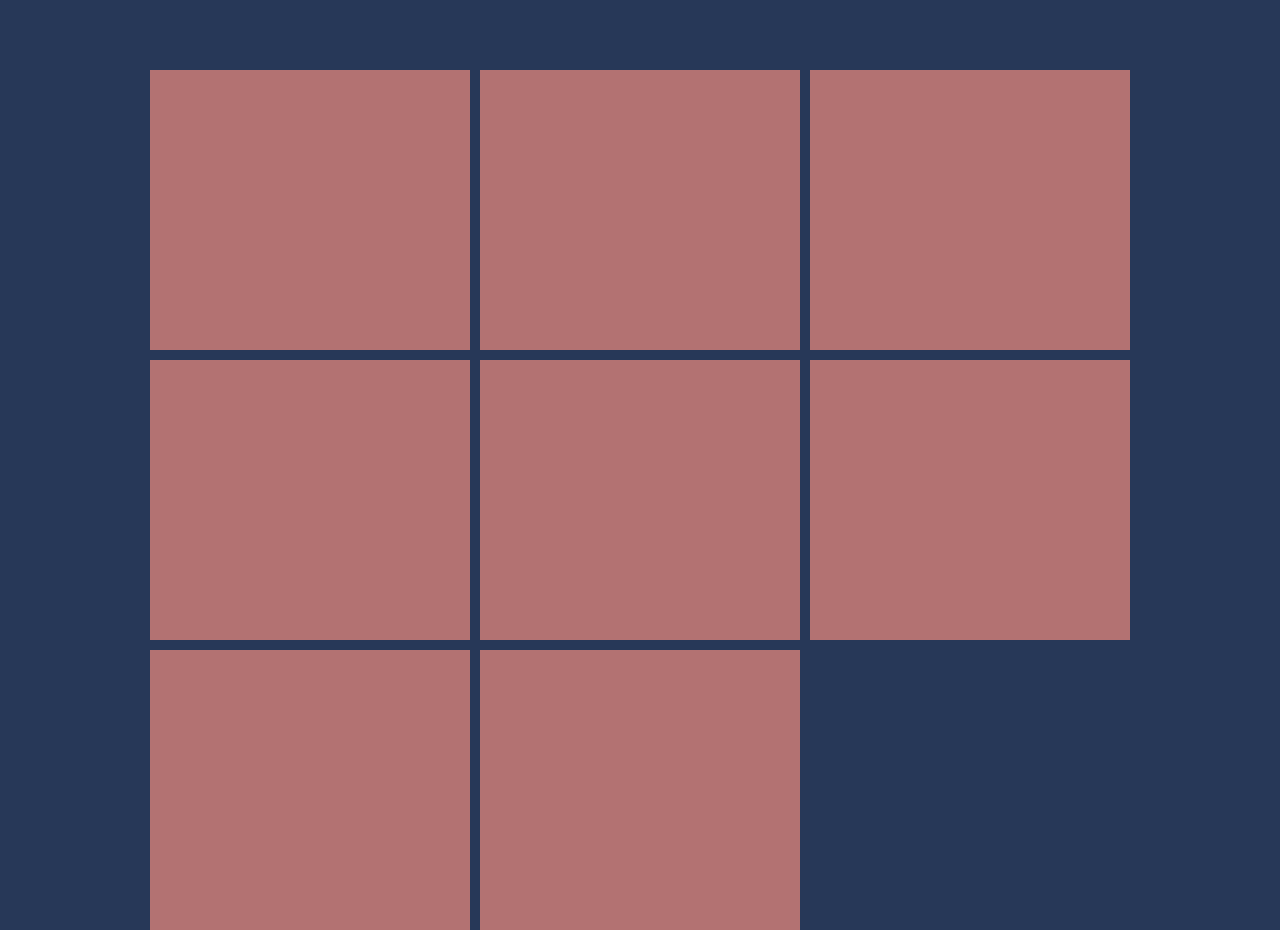
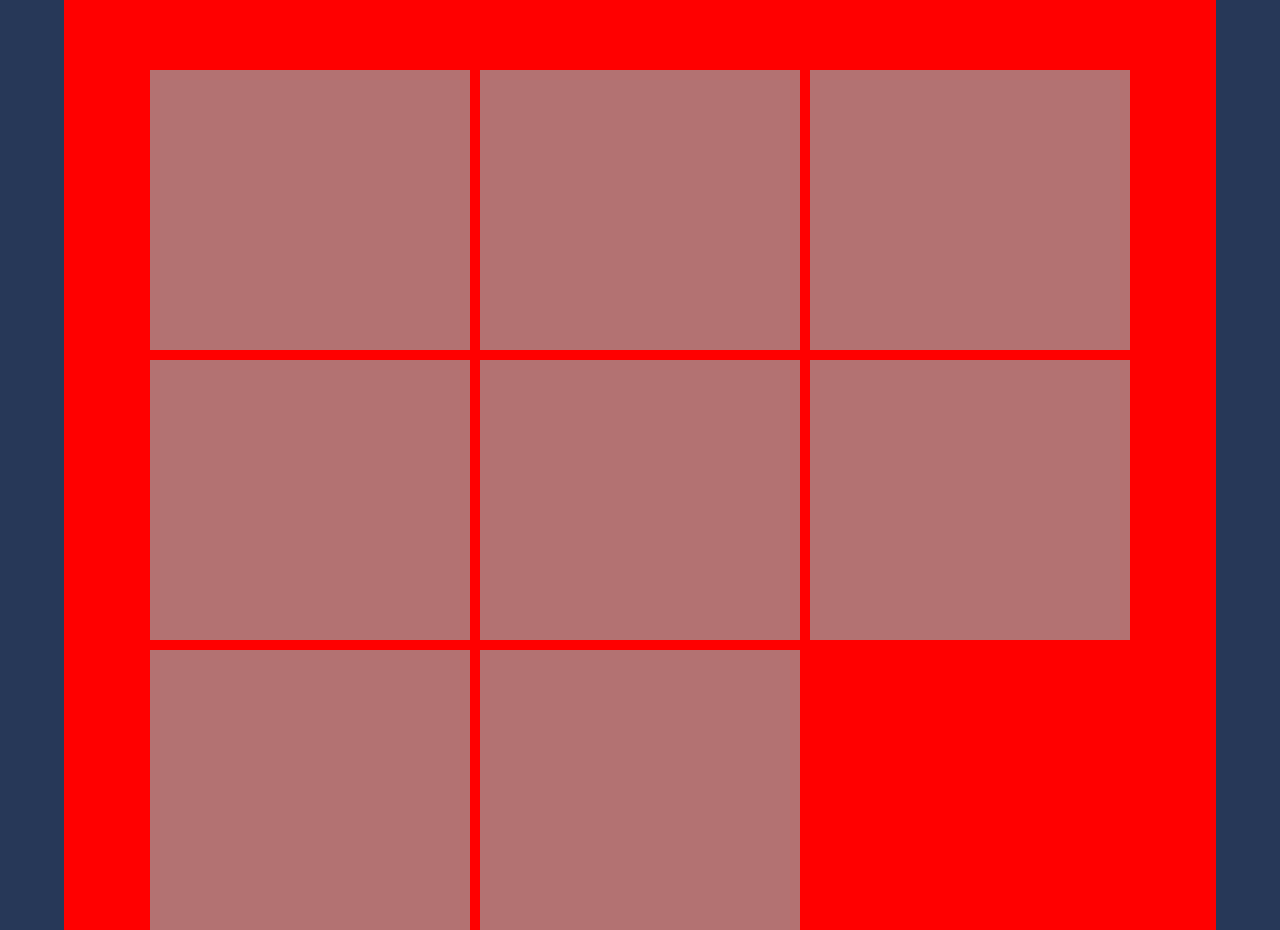
Before and after one commit to claudionsc/portifolio, a React (Create React App) app: page /projetos in a window 1280 px wide. Built offline with nearby package versions, Linux system fonts and the light colour scheme.

Commit message:
projetos

```diff
--- a/src/components/pages/MeusProjetos/Projetos.jsx
+++ b/src/components/pages/MeusProjetos/Projetos.jsx
@@ -1,7 +1,7 @@
 import React from "react"
 import styled from "styled-components"
-import Main from "../Inicial/Main"
-import { Button } from "../../Buttons/Button"
+// import Main from "../Inicial/Main"
+// import { Button } from "../../Buttons/Button"
 
 const ImgContainer = styled.div`
     width: 25vw;
@@ -28,6 +28,12 @@ const ImgContainer = styled.div`
         scale: 110%;
 
     }
+
+    @media(max-width: 600px){
+        width: 70vw;
+        height: 50vh;
+
+    }
 `
 
 const Grid = styled.div`
@@ -39,62 +45,65 @@ const Grid = styled.div`
     margin: auto;
     margin-top: 200px;
 
+    @media (max-width: 600px){
+        display: grid;
+        grid-template-columns: repeat(1, 1fr);
+        margin: auto;
+    }
+
+`
+
+const Project = styled.div`
+
+    width: 90vw;
+    height: auto;
+    background-color: red;
+    margin: auto;
+    display: flex;
+    align-items: center;
+
+    @media (max-width: 600px){
+        margin-top: 500px;
+    }
+
+
 `
 
 
 export default function Projetos(){
     return (
+
+        <Project>
             <Grid>
                 <div >
-                    <ImgContainer>
+                    <ImgContainer />
+                </div>
+
+                <div>
+
+                    <ImgContainer /></div>
+                <div >
+                    <ImgContainer /></div>
+                <div>
+
+                    <ImgContainer /></div>
+                <div >
+                    <ImgContainer /></div>
+                <div>
+
+                    <ImgContainer /></div>
+                <div >
+                    <ImgContainer />
 
 
-                 </ImgContainer>
                 </div>
                 <div>
 
-                    <ImgContainer>
+                    <ImgContainer />
 
 
-                 </ImgContainer>
-                </div>
-                <div >
-                    <ImgContainer>
-
-
-                 </ImgContainer>
-                </div>
-                <div>
-
-                    <ImgContainer>
-
-
-                 </ImgContainer>
-                </div>
-                <div >
-                    <ImgContainer>
-
-
-                 </ImgContainer>
-                </div>
-                <div>
-
-                    <ImgContainer>
-
-
-                    </ImgContainer>
-                </div>
-                <div >
-                    <ImgContainer>
-
-                    </ImgContainer>
-                </div>
-                <div>
-
-                    <ImgContainer>
-
-                    </ImgContainer>
                 </div>
             </Grid>
+        </Project>
     )
 }
```
